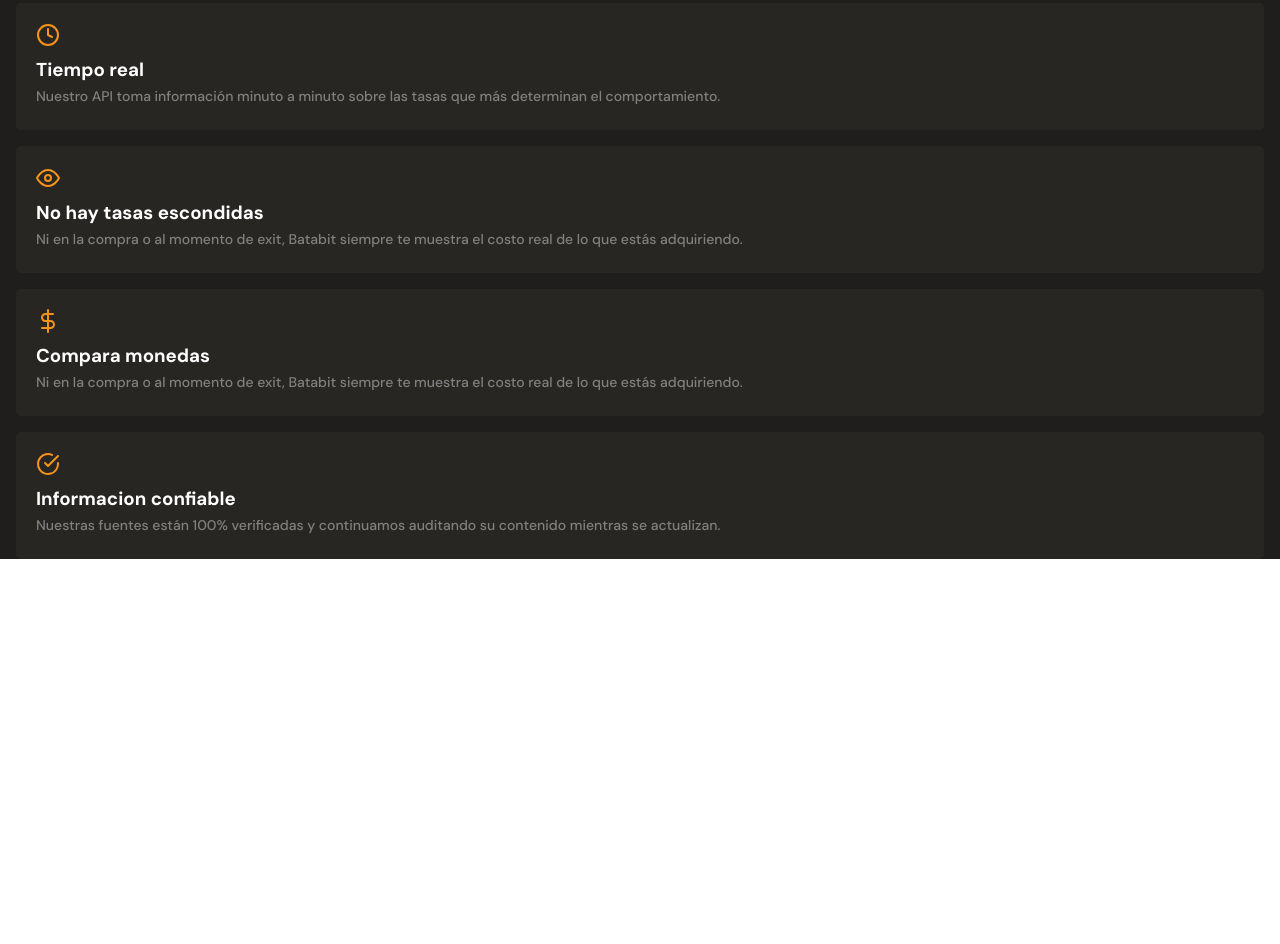
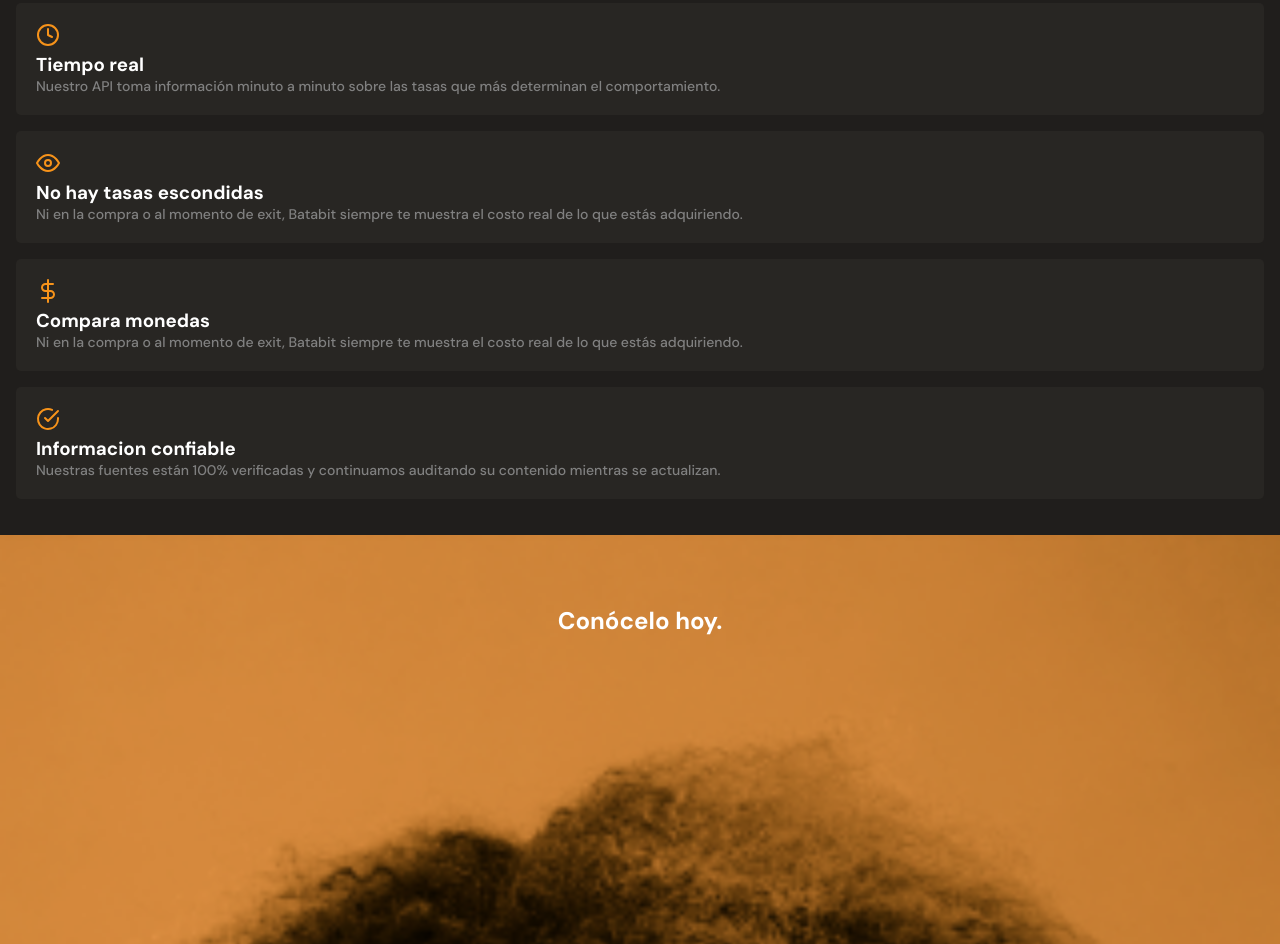
Before and after one commit to JorgeRodz/batabit-MobileFirst, a website built with Parcel: page project/index.html in a window 1280 px wide. Shown: the part 1730-2674 px from the top of the page. Before the commit the page ends 2305 px from the top, so only its background shows below. Built offline with nearby package versions, Linux system fonts and the light colour scheme.

Commit message:
Seccion comodin terminada

```diff
--- a/project/index.html
+++ b/project/index.html
@@ -100,36 +100,40 @@
         <h2>Creamos un producto sin comparación.</h2>
         <p>Confiable y diseñado para su uso diario.</p>
       </div>
-      <div class="product-detail__card">
+      <div class="product-detail__card-group">
+        <div class="product-detail__card-item">
           <picture>
             <img src="./assets/icons/clock-icon.svg" alt="Icono de un relog">
           </picture>
           <h3>Tiempo real</h3>
           <p>Nuestro API toma información minuto a minuto sobre las tasas que más determinan el comportamiento.</p>
         </div>
-      <div class="product-detail__card">
+        <div class="product-detail__card-item">
           <picture>
             <img src="./assets/icons/eye.svg" alt="Icono de un ojo">
           </picture>
           <h3>No hay tasas escondidas</h3>
           <p>Ni en la compra o al momento de exit, Batabit siempre te muestra el costo real de lo que estás adquiriendo.</p>
         </div>
-      <div class="product-detail__card">
+        <div class="product-detail__card-item">
           <picture>
             <img src="./assets/icons/dollar-sign.svg" alt="Icono del simbolo de dollar">
           </picture>
           <h3>Compara monedas</h3>
           <p>Ni en la compra o al momento de exit, Batabit siempre te muestra el costo real de lo que estás adquiriendo.</p>
         </div>
-      <div class="product-detail__card">
+        <div class="product-detail__card-item">
           <picture>
             <img src="./assets/icons/check-circle.svg" alt="Icono de check">
           </picture>
           <h3>Informacion confiable</h3>
           <p>Nuestras fuentes están 100% verificadas y continuamos auditando su contenido mientras se actualizan.</p>
         </div>
+      </div>
     </section>
-    <section></section>
+    <section class="seccion-comodin">
+      <h2>Conócelo hoy.</h2>
+    </section>
     <section></section>
   </main>
   <footer></footer>
--- a/project/styles.css
+++ b/project/styles.css
@@ -230,6 +230,7 @@ header {
 /*!!!!!!!!!!!!!!!!!!!!!!!!!!!!!!!!!!!!!!!!!!!!!!!!!!- product-detail - !!!!!!!!!!!!!!!!!!!!!!!!!!!!!!!!!!!!!!!!!!!!!!!!!*/
 .product-detail {
   background-color: var(--warm-dark);
+  padding-bottom: 2rem; /* Para quitar una linea blanca al final de la seccion*/
 }
 .product-detail h2, h3{
   color: var(--white);
@@ -250,12 +251,26 @@ header {
 .product-detail__header > * {
   margin: 2.4rem 0;
 }
-.product-detail__card {
+.product-detail__card-group {
+  margin: 1rem 1.6rem;
+  background-color: var(--warm-dark);
+}
+.product-detail__card-item {
   background-color: var(--warm-dark1);
-  margin: 1.6rem;
   padding: 2rem 2rem;
+  margin: 1.6rem 0;
   border-radius: .5rem;
 }
-.product-detail__card > * {
-  margin: .5rem 0;
+/*!!!!!!!!!!!!!!!!!!!!!!!!!!!!!!!!!!!!!!!!!!!!!!!!!!- seccion-comodin - !!!!!!!!!!!!!!!!!!!!!!!!!!!!!!!!!!!!!!!!!!!!!!!!!*/
+.seccion-comodin {
+  height: 40.9rem;
+  background-image: url('./assets/imgs/bitcoinbaby1.png');
+  background-size: cover;
+  background-position: top;
 }
+.seccion-comodin h2 {
+  text-align: center;
+  font-weight: 700;
+  color: var(--white);
+  padding-top: 7rem;
+}
```
Lines whose indentation alone changed are shown as unchanged.
